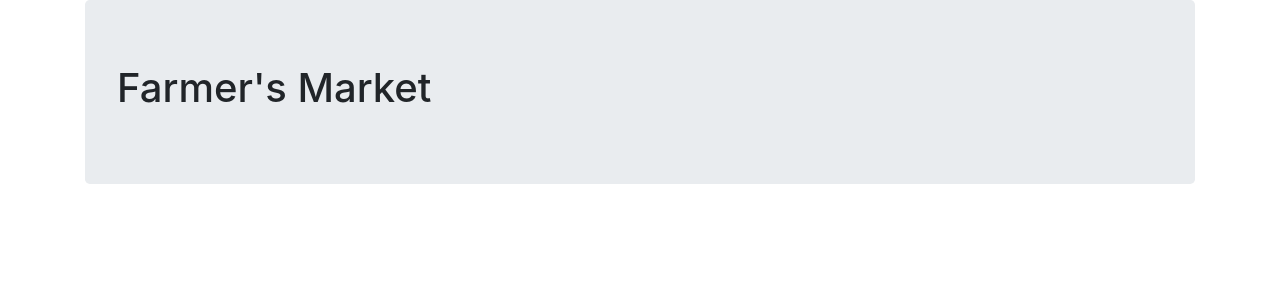
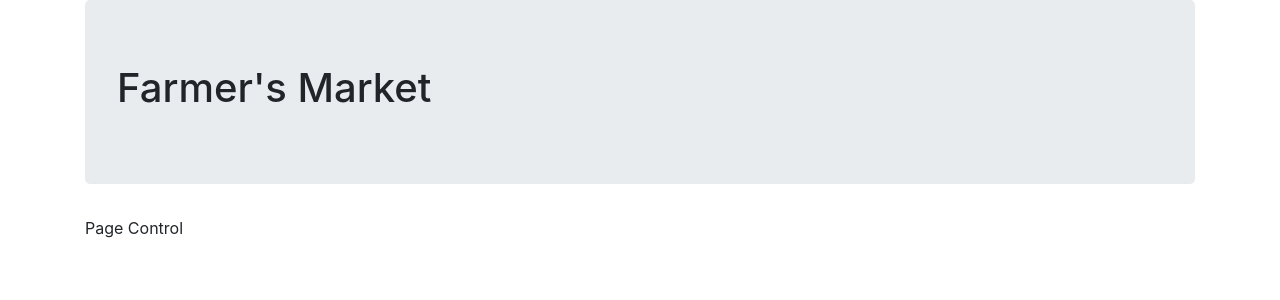
Before and after one commit to mlstroud/farmers-market, a React (Create React App) app: page / in a window 1280 px wide. Shown: the top 300 px of the page. Built offline with nearby package versions, Linux system fonts and the light colour scheme.

Commit message:
add pagecontrol component

```diff
--- a/src/components/App.js
+++ b/src/components/App.js
@@ -1,5 +1,6 @@
 import React from "react";
 import Header from "./Header";
+import PageControl from "./PageControl";
 import 'bootstrap/dist/css/bootstrap.min.css';
 
 function App() {
@@ -7,6 +8,7 @@ function App() {
     <React.Fragment>
       <div class="container">
         <Header />
+        <PageControl />
       </div>
     </React.Fragment>
   );
--- /dev/null
+++ b/src/components/PageControl.js
@@ -0,0 +1,9 @@
+import React from "react";
+
+function PageControl() {
+  return (
+    "Page Control"
+  );
+}
+
+export default PageControl;
```
